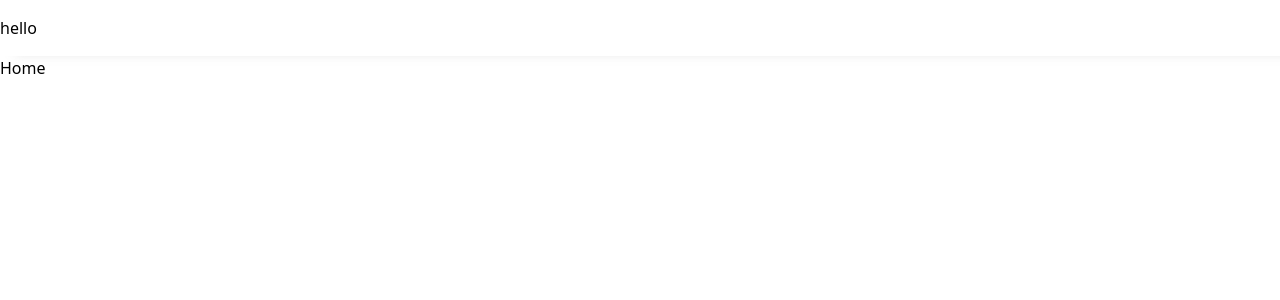
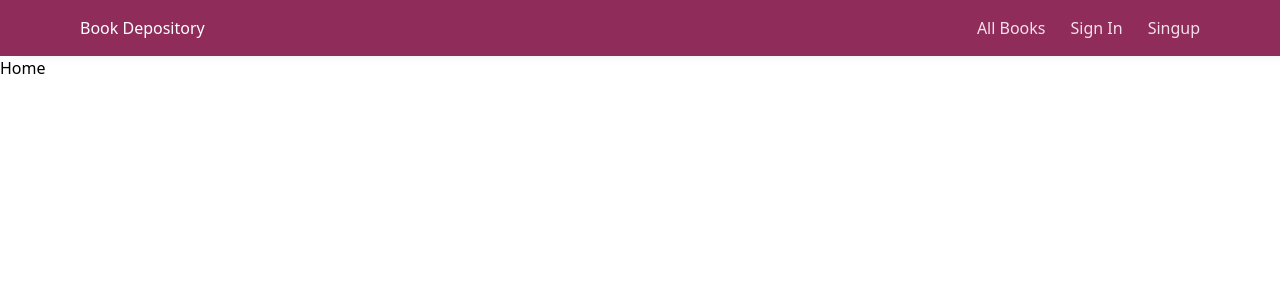
Before and after one commit to soumik9/booking-catalog, a React (Create React App) app in the folder client/: page / in a window 1280 px wide. Shown: the top 300 px of the page. Built offline with nearby package versions, Linux system fonts and the light colour scheme.

Commit message:
color code and header

```diff
--- a/client/package.json
+++ b/client/package.json
@@ -11,10 +11,13 @@
     "@types/react": "^18.2.15",
     "@types/react-dom": "^18.2.7",
     "classnames": "^2.3.2",
+    "localforage": "^1.10.0",
+    "match-sorter": "^6.3.1",
     "react": "^18.2.0",
     "react-dom": "^18.2.0",
     "react-router-dom": "^6.14.1",
     "react-scripts": "5.0.1",
+    "sort-by": "^1.2.0",
     "typescript": "^4.9.5",
     "web-vitals": "^2.1.4"
   },
--- a/client/src/components/Layout/Header/Header.tsx
+++ b/client/src/components/Layout/Header/Header.tsx
@@ -1,9 +1,10 @@
 import classNames from 'classnames';
 import React, { useState } from 'react'
-import { navItems } from '../../../config/constants';
+import { homeUrl, navItems } from '../../../config/constants';
 import { linkTypes } from '../../../config/types';
 import NavItem from './components/NavItem';
 import MobileHumburgerMenu from './components/HumburgerMenu';
+import { Link } from 'react-router-dom';
 
 const Header = () => {
 
@@ -17,19 +18,20 @@ const Header = () => {
             <div className="h-[56px]"></div>
             <div
                 className={classNames(
-                    " py-4 w-full z-[999]  bg-white shadow-[15px_-1px_10px_rgba(166,166,166,0.25)] fixed top-0 left-0"
+                    " py-4 w-full z-[999]  bg-primary shadow-[15px_-1px_10px_rgba(166,166,166,0.25)] fixed top-0 left-0"
                 )}
             >
                 <div className="container">
                     <div className="flex justify-between items-center">
-                        {/* <HeaderLogo /> */}
-                        <a href="">hello</a>
+
+                        <Link to={homeUrl} className='text-white'>Book Depository</Link>
 
                         {/* desktop menu */}
                         <ul className="hidden lg:flex items-center lg:gap-x-[25px]">
-                            {navItems.slice(1).map((item: linkTypes, index: number) => (
+                            {navItems.map((item: linkTypes, index: number) => (
                                 <NavItem
                                     key={item._id}
+                                    item={item}
                                 />
                             ))}
                         </ul>
@@ -57,10 +59,7 @@ const Header = () => {
             </div>
 
             {/* mobile navbar menu */}
-            <div
-                className={`navbar-menu relative md:z-[99] z-[999] lg:hidden ${showSideNav ? "block" : "hidden"
-                    }`}
-            >
+            <div className={`navbar-menu relative md:z-[99] z-[999] lg:hidden ${showSideNav ? "block" : "hidden"}`} >
                 <MobileHumburgerMenu
                     handleSideNav={handleSideNav}
                     setShowSideNav={setShowSideNav}
--- a/client/src/components/Layout/Header/components/NavItem.tsx
+++ b/client/src/components/Layout/Header/components/NavItem.tsx
@@ -1,8 +1,11 @@
-import React from 'react'
+import { linkTypes } from '../../../../config/types'
+import { Link } from 'react-router-dom';
 
-const NavItem = () => {
+const NavItem = ({ item }: { item: linkTypes }) => {
     return (
-        <div>NavItem</div>
+        <Link to={item.url} className='text-primary-100 hover:text-white trans'>
+            {item.title}
+        </Link>
     )
 }
 
--- /dev/null
+++ b/client/src/components/Layout/Layout.tsx
@@ -0,0 +1,13 @@
+import React from 'react'
+import Header from './Header/Header'
+
+const Layout = ({ children }: { children: React.ReactNode }) => {
+    return (
+        <>
+            <Header />
+            {children}
+        </>
+    )
+}
+
+export default Layout
--- a/client/src/config/constants.ts
+++ b/client/src/config/constants.ts
@@ -1,12 +1,25 @@
 import { linkTypes } from "./types";
 
-const homeUrl: string = '/';
+export const homeUrl: string = '/';
+export const allBooksUrl: string = '/all-books';
+export const signInUrl: string = '/signin';
+export const signUpUrl: string = '/signup';
 
 // nav itmes
 export const navItems: linkTypes[] = [
     {
         _id: "nav_1",
-        title: "Home",
-        url: homeUrl,
+        title: "All Books",
+        url: allBooksUrl,
+    },
+    {
+        _id: "nav_2",
+        title: "Sign In",
+        url: signInUrl,
+    },
+    {
+        _id: "nav_3",
+        title: "Singup",
+        url: signUpUrl,
     },
 ];
--- a/client/src/config/router.tsx
+++ b/client/src/config/router.tsx
@@ -1,9 +1,10 @@
 import { createBrowserRouter } from "react-router-dom";
 import Home from "../views/Home/Home";
+import Layout from "../components/Layout/Layout";
 
 export const router = createBrowserRouter([
     {
         path: "/",
-        element: <Home />,
+        element: <Layout><Home /></Layout>,
     },
 ]);
--- a/client/src/index.css
+++ b/client/src/index.css
@@ -1,3 +1,15 @@
 @tailwind base;
 @tailwind components;
 @tailwind utilities;
+
+.container {
+    @apply 3xl:px-[375px] xll:px-[135px] lg:px-[80px] md:px-[40px] px-[20px] mx-auto max-w-full;
+}
+
+.f-center {
+    @apply flex justify-center items-start;
+}
+
+.trans {
+    @apply transition ease-in-out duration-300;
+}
--- a/client/src/index.tsx
+++ b/client/src/index.tsx
@@ -2,7 +2,6 @@ import React from 'react';
 import ReactDOM from 'react-dom/client';
 import './index.css';
 import reportWebVitals from './reportWebVitals';
-import Header from './components/Layout/Header/Header';
 import { RouterProvider } from 'react-router-dom';
 import { router } from './config/router';
 
@@ -11,7 +10,6 @@ const root = ReactDOM.createRoot(
 );
 root.render(
   <React.StrictMode>
-    <Header />
     <RouterProvider router={router} />
   </React.StrictMode>
 );
--- a/client/tailwind.config.js
+++ b/client/tailwind.config.js
@@ -4,7 +4,39 @@ module.exports = {
     "./src/**/*.{js,jsx,ts,tsx}",
   ],
   theme: {
-    extend: {},
+    extend: {
+      colors: {
+        "primary-50": "#f7ebf1",
+        "primary-100": "#f4e1ea",
+        "primary-200": "#e7c1d3",
+        "primary-300": "#b33771",
+        "primary-400": "#a13266",
+        primary: "#8f2c5a",
+        "primary-600": "#862955",
+        "primary-700": "#6b2144",
+        "primary-800": "#511933",
+        "primary-900": "#3f1328",
+
+        error: "#F04438",
+        "error-hover": "#d83d32",
+
+
+        warning: "#F79009",
+        success: "#12B76A",
+      },
+      fontFamily: {
+        // primary: ["Noto Sans", "sans-serif"],
+        // secondary: ["Alkatra", "cursive"],
+      },
+    },
+    screens: {
+      xs: "375px",
+      sm: "480px",
+      md: "768px",
+      lg: "1024px",
+      xll: "1440px",
+      "3xl": "1920px",
+    },
   },
   plugins: [],
 }
```
Also changed, not shown: 1 other file (tests, documents, lock files or other folders).
